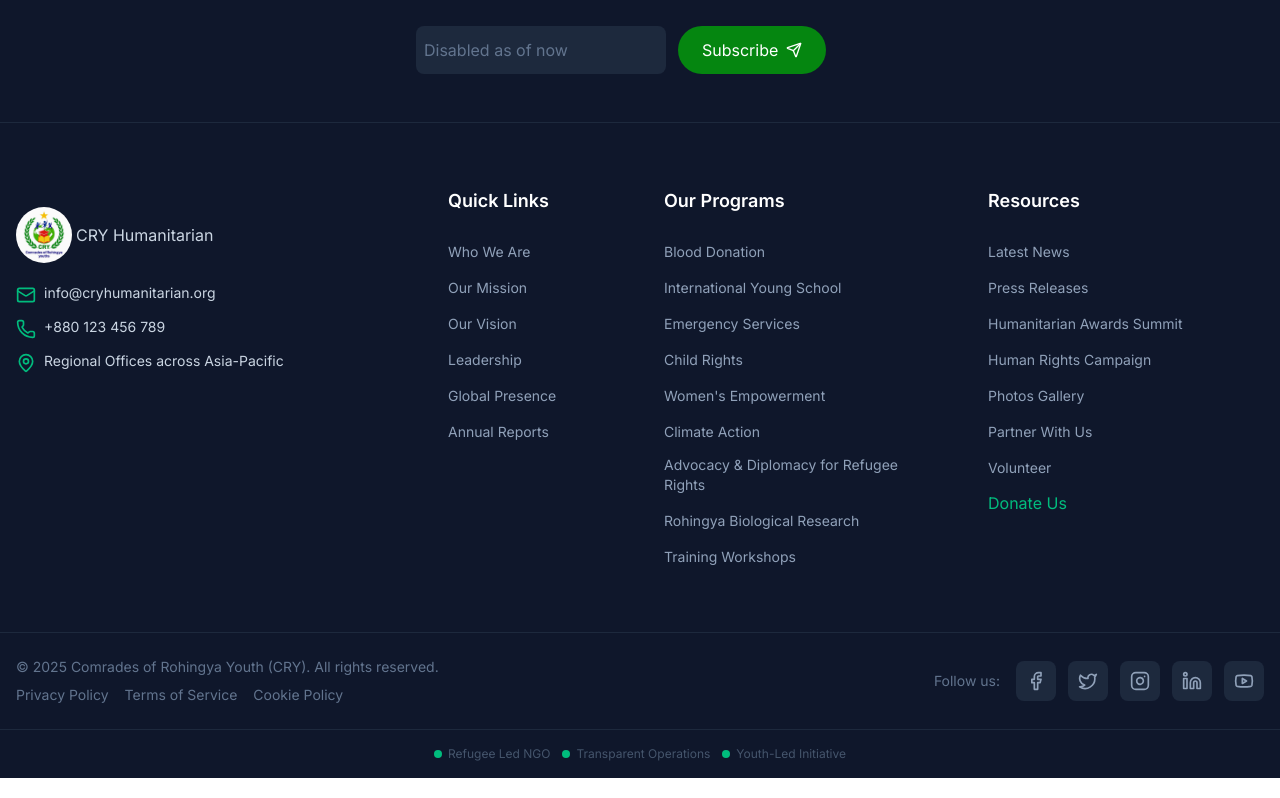
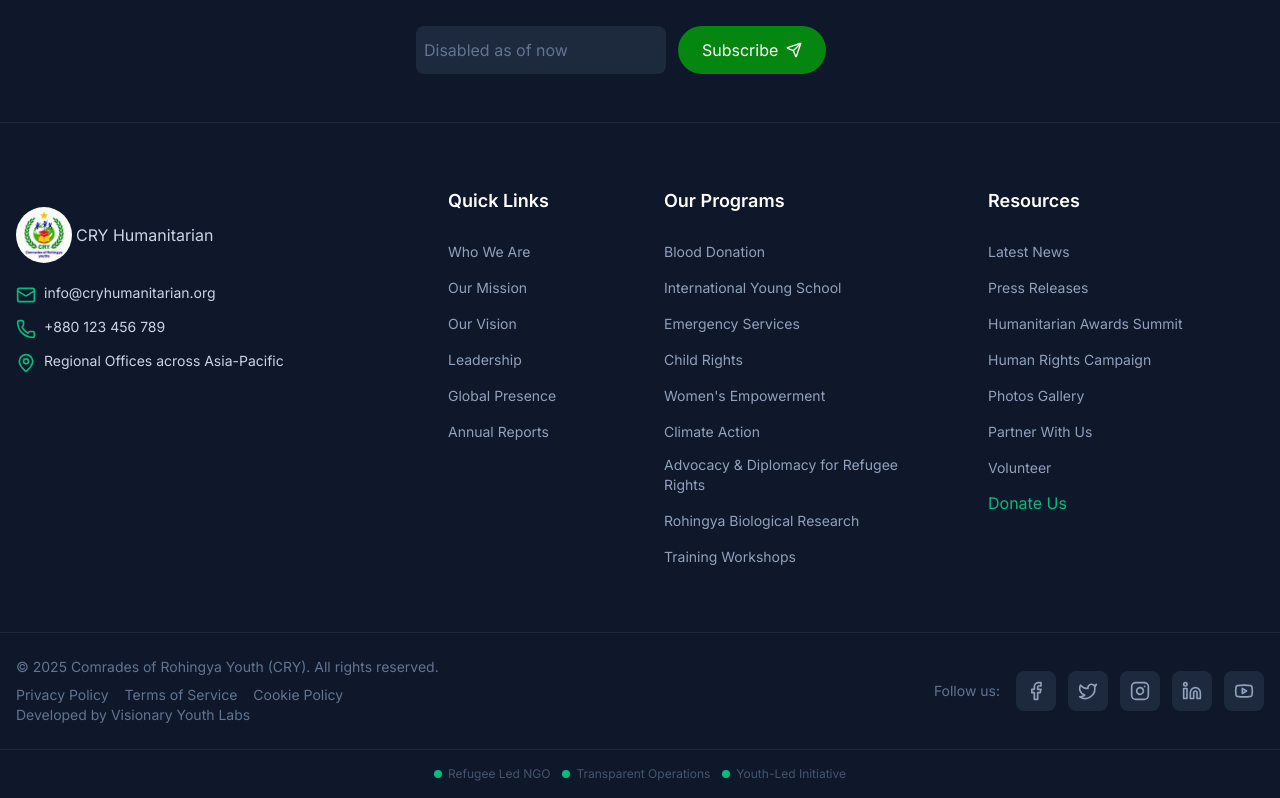
Before and after one commit to Mustakahmmed-dev/cry-org, a Next.js app: page / in a window 1280 px wide. Shown: the part 4821-5619 px from the top of the page. Built offline with nearby package versions, Linux system fonts and the light colour scheme.

Commit message:
updated footer with credit

```diff
--- a/src/components/Footer/Footer.jsx
+++ b/src/components/Footer/Footer.jsx
@@ -164,7 +164,9 @@
               <a href="#" className="hover:text-emerald-500 transition-colors">Privacy Policy</a>
               <a href="#" className="hover:text-emerald-500 transition-colors">Terms of Service</a>
               <a href="#" className="hover:text-emerald-500 transition-colors">Cookie Policy</a>
+
             </div>
+              <a href="https://www.visionaryyouthlabs.com" className="hover:text-emerald-500 transition-colors">Developed by Visionary Youth Labs</a>
           </div>
 
           {/* Social Media */}
@@ -208,6 +210,7 @@
               </a>
             </div>
           </div>
+
         </div>
       </div>
 
```
